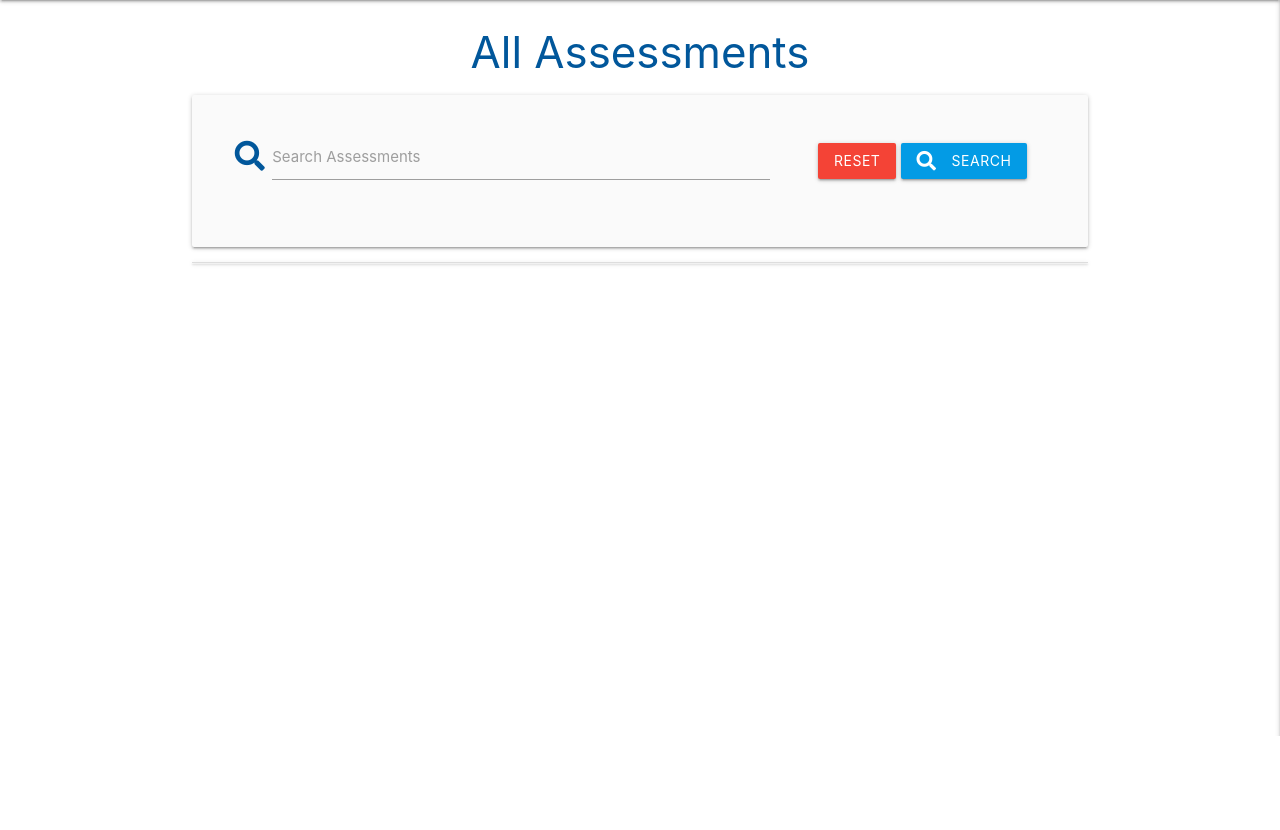
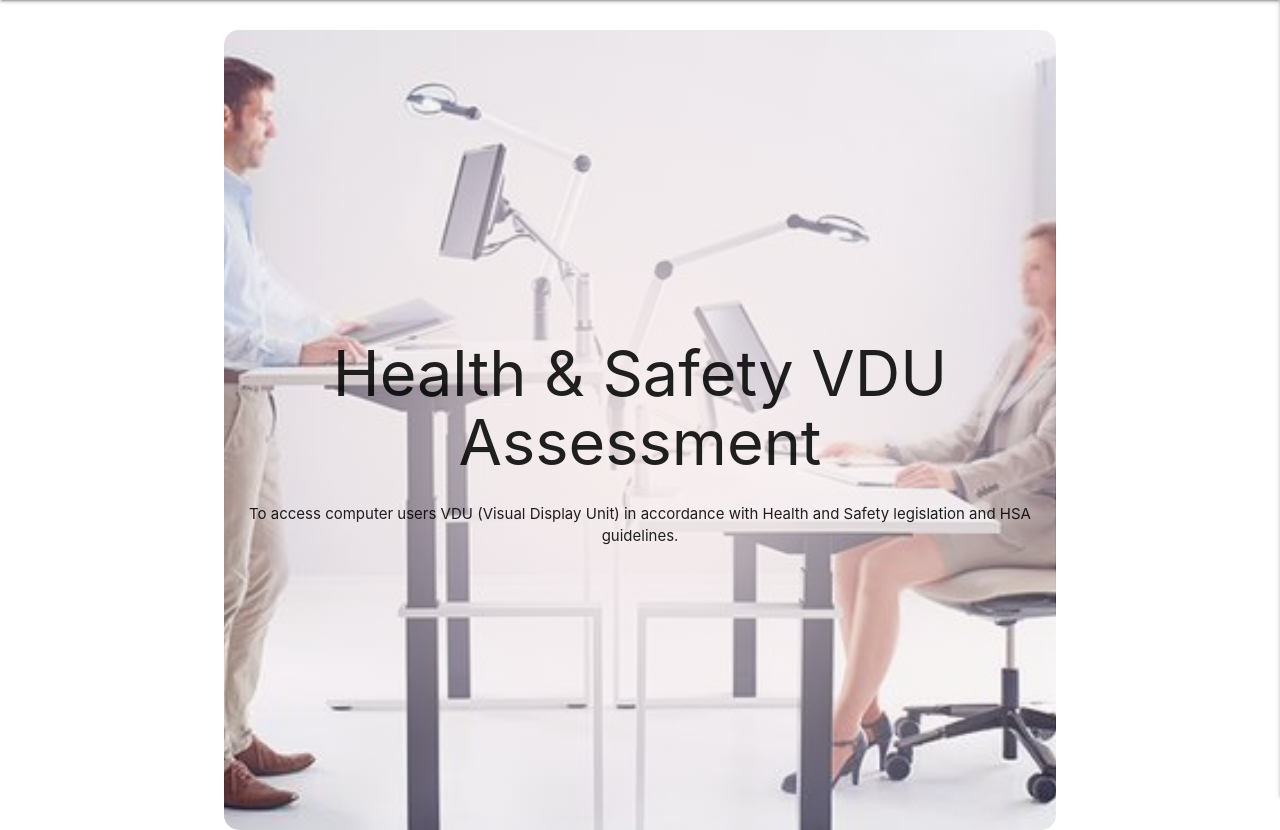
Before and after one commit to Code-Institute-Submissions/VDU-Assessment, a Flask app: page / in a window 1280 px wide. Shown: the part 64-894 px from the top of the page. Before the commit the page ends 800 px from the top, so only its background shows below. Run offline with Flask 2, Linux system fonts and the light colour scheme; data that the repository does not hold is empty; some libraries are stand-ins or nearby versions.

Commit message:
Added homepage with hero picture and wording

```diff
--- a/app.py
+++ b/app.py
@@ -19,8 +19,12 @@ app.secret_key = os.environ.get("SECRET_KEY")
 
 mongo = PyMongo(app)
 
+@app.route("/")
+@app.route("/home")
+def home():
+  return render_template("home.html")
 
-@app.route("/")
+
 @app.route("/get_checks")
 def get_checks():
     checks = mongo.db.checks.find()
@@ -44,7 +48,7 @@ Hashes the entered password and adds a new user to session.
 @app.route("/register", methods=["GET", "POST"])
 def register():
     form = RegistrationForm()
-    if form.validate() and request.method == "POST":
+    if request.method == "POST" and form.validate():
         # check if username already exists in db
         existing_user = mongo.db.users.find_one(
             {"username": request.form.get("username")})
--- a/static/css/style.css
+++ b/static/css/style.css
@@ -18,3 +18,48 @@
    height:auto !important;
 
 }
+
+.text-red {
+     color: red;
+ }
+
+
+/* Home page*/
+ .home-container {
+     padding-left:10px;
+     padding-right: 10px;
+     border-radius: 1rem;
+     height: 100vh;
+     display:flex;
+     margin-top:2em;
+ }
+
+.container-hero {
+     width: 95%;
+ }
+
+ .hero-image {
+     background-image: radial-gradient(rgba(249, 238, 238, 0.91),
+                      rgba(152, 142, 142, 0.04)),
+                      url(../images/home-bg.jpg);
+    background-position: center;
+    background-repeat: no-repeat;
+    background-size: cover;
+    position: relative;
+    border-radius: 15px;
+    width: 100%;
+ }
+
+ .home-paragpaph {
+     font-size: 1rem;
+ }
+
+ .text-block-home {
+     position: absolute;
+     top: 50%;
+     left: 50%;
+     transform: translate(-50%, -50%);
+     color: var(--black);
+     width: inherit;
+     padding: 9px;
+ }
--- /dev/null
+++ b/templates/home.html
@@ -0,0 +1,20 @@
+{% extends "base.html" %}
+{% block content %}
+
+ <!-- Main section, hero image -->
+ <div class="container home-container container-hero">
+   <div class="hero-image">
+     <div class="row">
+       <div class="col s12">
+         <div class="text-block-home center-align">
+           <h1 class="uppercase primary-heading">Health & Safety VDU Assessment</h1>
+           <p class="home-paragpaph">
+             To access computer users VDU (Visual Display Unit) in accordance with
+		     Health and Safety legislation and HSA guidelines.
+           </p>
+ 	   </div>
+       </div>
+     </div>
+   </div>
+ </div>
+ {% endblock %}
```
Also changed, not shown: static/images/home-bg.jpg (added).
